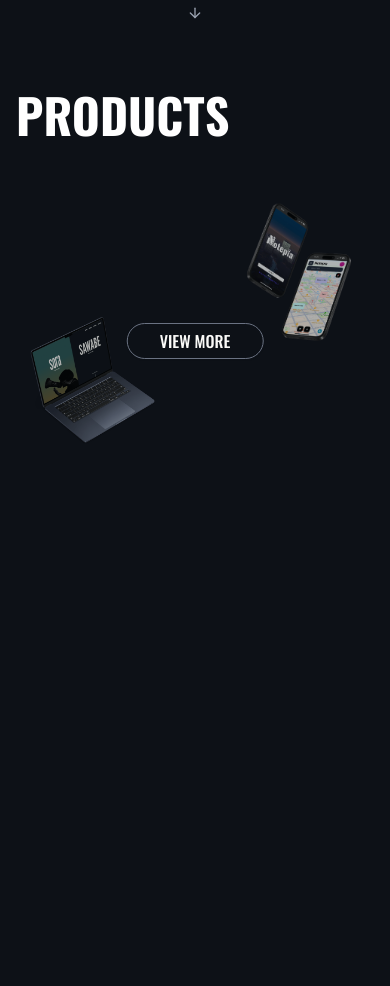
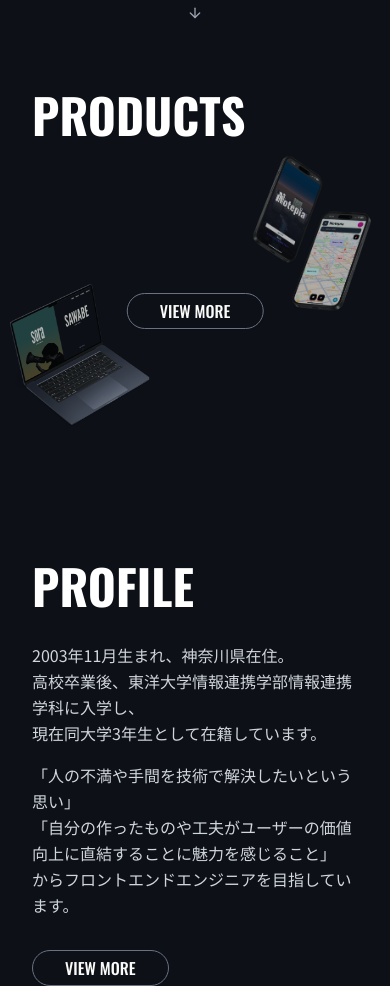
Before and after one commit to Sor03-JP/my-portfolio, a Next.js app: page / in a window 390 px wide. Shown: the part 740-1726 px from the top of the page. Before the commit the page ends 1643 px from the top, so only its background shows below. Built offline with nearby package versions, Linux system fonts and the light colour scheme.

Commit message:
feat(sections): PROFILEセクションを実装し、PRODUCTSセクションのレスポンシブ対応を改善

```diff
--- a/src/app/page.tsx
+++ b/src/app/page.tsx
@@ -48,17 +48,15 @@ export default function Home() {
           {/* ↓ PRODUCTSコンテンツ */}
           <section
             id="products"
-            className="relative h-screen bg-background p-8"
+            className="relative bg-background p-8 lg:h-screen"
           >
-            <h2 className="absolute top-8 left-4 md:left-8 font-en text-5xl md:text-6xl font-bold text-white">
+            <h2 className="relative font-en text-5xl md:text-6xl font-bold text-white">
               PRODUCTS
             </h2>
 
 
-            <div className="absolute top-1/3 lg:top-1/2 left-1/2 h-1/2 w-2/3 -translate-x-1/2 -translate-y-1/2">
-
               {/* Mac画像のコンテナ */}
-              <div className="absolute top-1/2 left-1/2 w-[80%] -translate-x-[100%] translate-y-[-25%] md:w-[70%] md:-translate-x-[100%] md:translate-y-[0%]">
+              <div className="absolute top-1/2 left-1/2 w-[60%] -translate-x-[100%] translate-y-[-25%] md:w-[50%] md:-translate-x-[100%] md:translate-y-[0%]">
                 <Image
                   src="/Mac-portfolio.png"
                   alt="Macbook portfolio"
@@ -69,7 +67,7 @@ export default function Home() {
               </div>
 
               {/* iPhone画像のコンテナ */}
-              <div className="absolute top-1/2 left-1/2 w-[40%] -translate-x-[-50%] -translate-y-[100%] md:w-[30%] md:-translate-x-[-90%] md:-translate-y-[110%]">
+              <div className="absolute top-1/2 left-1/2 w-[30%] -translate-x-[-50%] -translate-y-[100%] md:w-[20%] md:-translate-x-[-90%] md:-translate-y-[110%]">
                 <Image
                   src="/iPhone-notepia.png"
                   alt="iPhone portfolio"
@@ -89,6 +87,41 @@ export default function Home() {
                   <Link href="/products">VIEW MORE</Link>
                 </Button>
               </div>
+              <div className="pt-[120%] lg:hidden" />
+          </section>
+
+          {/* ↓ PROFILEコンテンツ */}
+          <section
+            id="profile"
+            className="relative bg-background px-8"
+          >
+            <div className="max-w-xl">
+              <h2 className="font-en text-5xl md:text-6xl font-bold text-white">
+                PROFILE
+              </h2>
+              <p className="mt-8 md:mt-16 text-base text-gray-300 leading-relaxed">
+                2003年11月生まれ、神奈川県在住。
+                <br />
+                高校卒業後、東洋大学情報連携学部情報連携学科に入学し、
+                <br />
+                現在同大学3年生として在籍しています。
+              </p>
+              <p className="mt-4 text-base text-gray-300 leading-relaxed">
+                「人の不満や手間を技術で解決したいという思い」
+                <br />
+                「自分の作ったものや工夫がユーザーの価値向上に直結することに魅力を感じること」
+                <br />
+                からフロントエンドエンジニアを目指しています。
+              </p>
+              <div className="mt-8">
+                <Button
+                  variant="outline"
+                  className="font-en rounded-full border-gray-500 px-8 py-3 text-base"
+                  asChild
+                >
+                  <Link href="/profile">VIEW MORE</Link>
+                </Button>
+              </div>
             </div>
           </section>
         </div>
```
